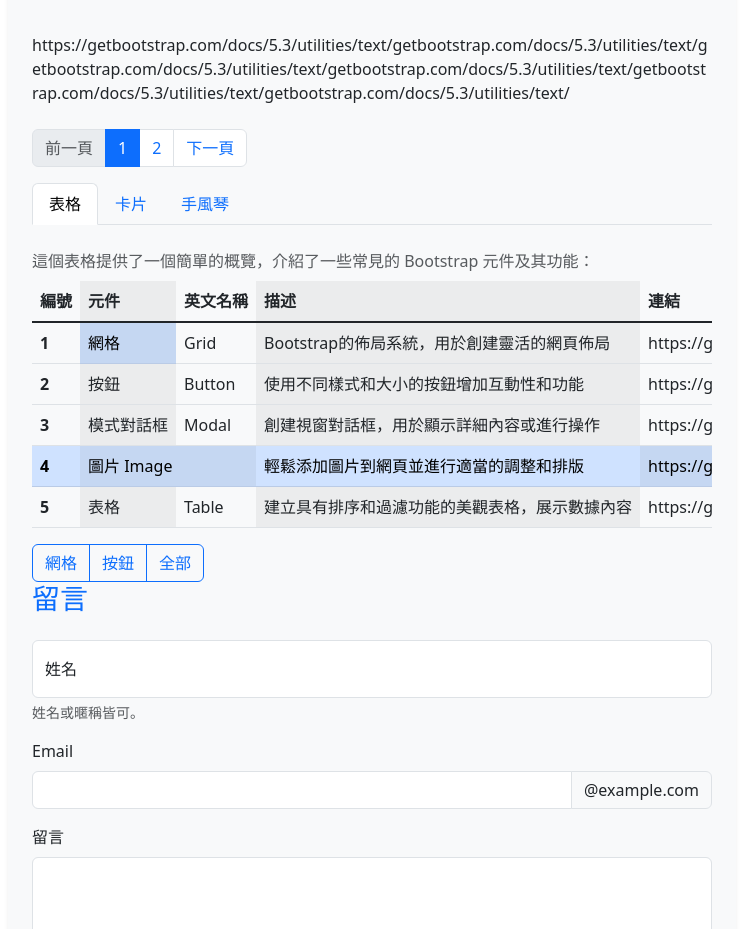
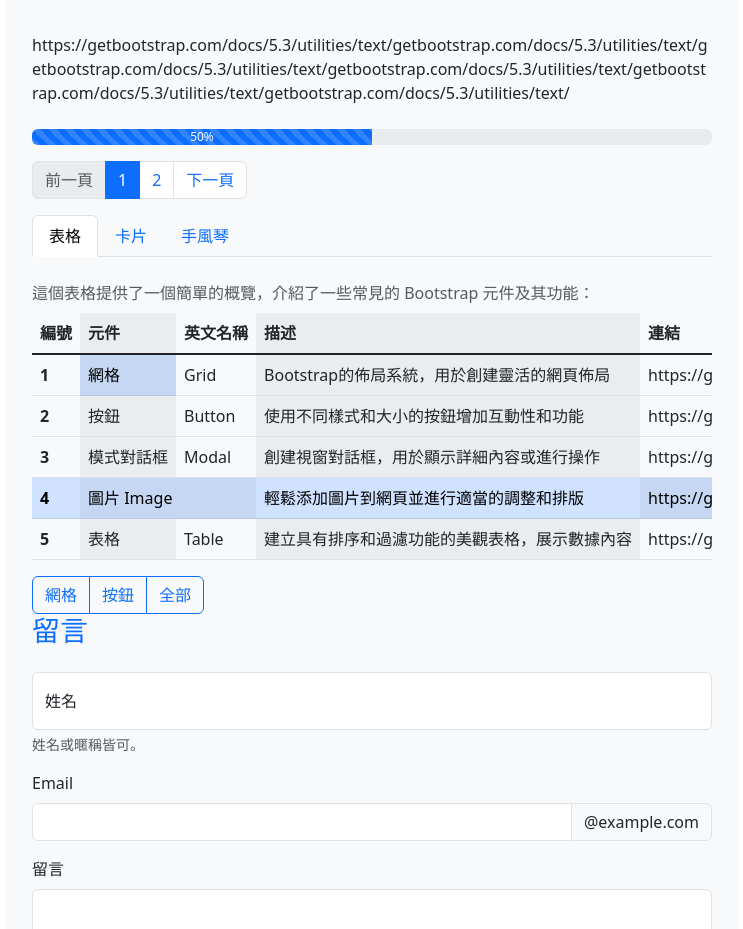
Before and after one commit to hruuuuu/mfee39-bootstrap, a plain HTML site: page index.html in a window 1280 px wide. Shown: the part 2320-3249 px from the top of the page, without its empty margins (74-817 px from the left). Drawn offline with Linux system fonts and the light colour scheme.

Commit message:
progress

```diff
--- a/index.html
+++ b/index.html
@@ -128,6 +128,11 @@
               https://getbootstrap.com/docs/5.3/utilities/text/getbootstrap.com/docs/5.3/utilities/text/getbootstrap.com/docs/5.3/utilities/text/getbootstrap.com/docs/5.3/utilities/text/getbootstrap.com/docs/5.3/utilities/text/getbootstrap.com/docs/5.3/utilities/text/
             </span>
           </div>
+          <!-- 進度條 -->
+          <div class="progress mb-3" role="progressbar" aria-valuenow="50" aria-valuemin="0" aria-valuemax="100">
+            <div class="progress-bar progress-bar-striped progress-bar-animated" style="width: 50%">50%</div>
+          </div>
+          <!-- 頁碼 -->
           <nav aria-label="Page navigation">
             <ul class="pagination">
               <li class="page-item disabled"><a class="page-link" href="#">前一頁</a></li>
```
